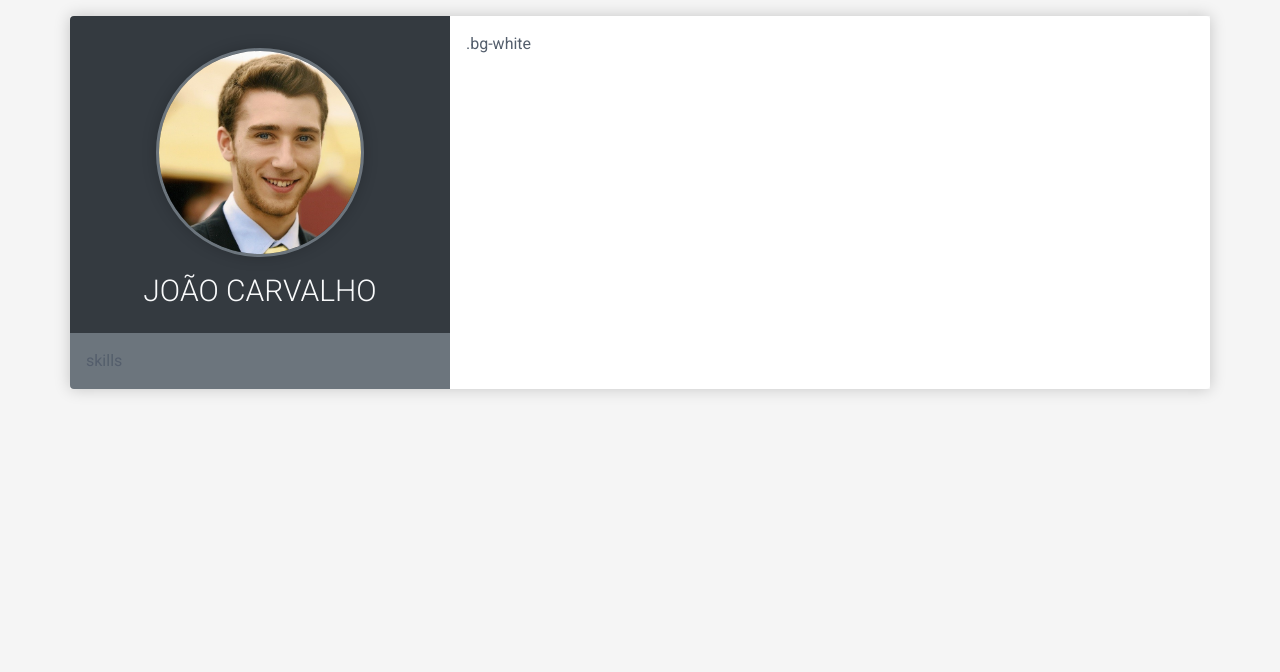
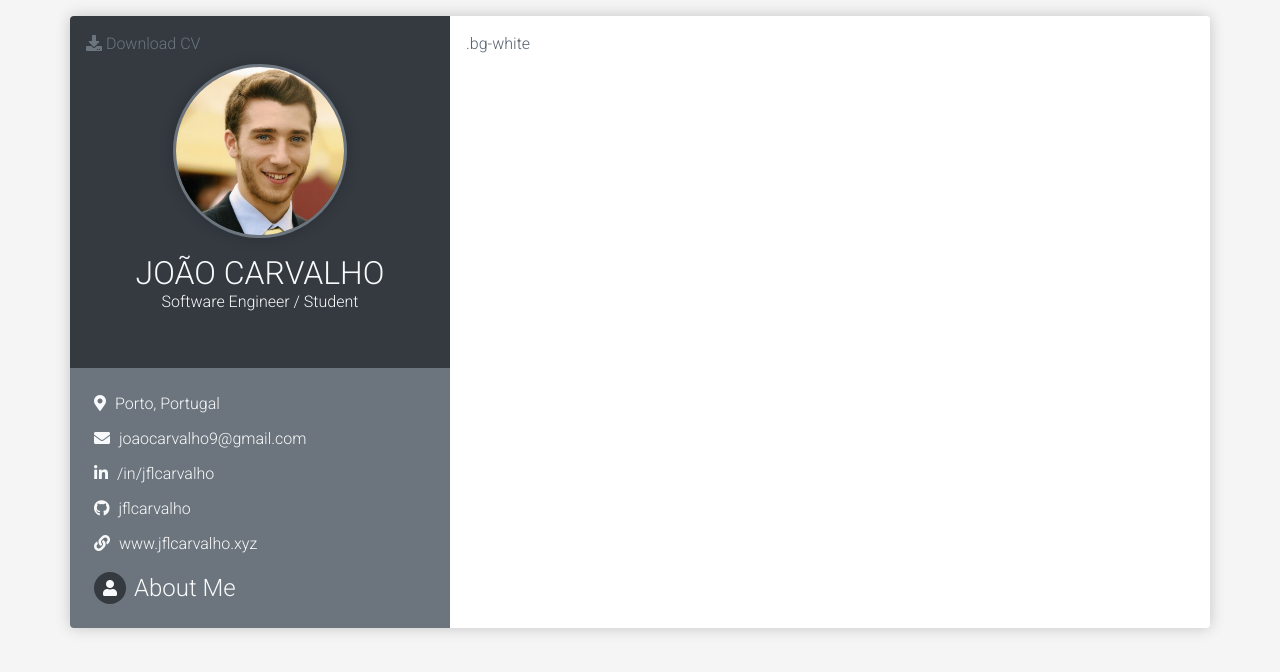
Before and after one commit to jflcarvalho/online-CV, a plain HTML site: page index.html in a window 1280 px wide. Drawn offline with nearby package versions, Linux system fonts and the light colour scheme.

Commit message:
contact list

```diff
--- a/assets/css/main.scss
+++ b/assets/css/main.scss
@@ -1,5 +1,6 @@
 body {
     font-family: 'Roboto', sans-serif;
+    font-weight: 300;
     color: #545E6C;
     background-color: #f5f5f5;
     min-height: 100vh;
@@ -7,20 +8,32 @@ body {
     padding: 1em;
 }
 
-.rounded-top-left {
-    border-top-left-radius: .25em;
+.h1, .h2, .h3, .h4, .h5, .h6, h1, h2, h3, h4, h5, h6 {
+    font-weight: 300;
 }
 
-.rounded-top-right {
+.rounded-md-top-left-to-top {
+    border-top-left-radius: .25em;
     border-top-right-radius: .25em;
 }
 
-.rounded-bottom-left {
+.rounded-md-right-to-bottom {
     border-bottom-left-radius: .25em;
+    border-bottom-right-radius: .25em;
 }
 
-.rounded-bottom-right {
-    border-bottom-right-radius: .25em;
+@media screen and (min-width: 767px) {
+    .rounded-md-top-left-to-top {
+        border-top-right-radius: 0;
+    }
+    .rounded-md-bottom-left {
+        border-bottom-left-radius: .25em;
+    }
+
+    .rounded-md-right-to-bottom {
+        border-top-right-radius: .25em;
+        border-bottom-left-radius: 0;
+    }
 }
 
 .shadow-light {
@@ -32,7 +45,19 @@ body {
     border: 3px solid #dee2e6;
 }
 
-.profile-name {
-    font-size: 30px;
-    font-weight: 300;
+.contact-list li{
+    margin-bottom: .7em;
 }
+
+.contact-list li i{
+    margin-right: 5px;
+}
+
+.rounded-background-icon {
+    width: 2em;
+    height: 2em;
+    border-radius: 50%;
+    text-align: center;
+    line-height: 2em;
+    vertical-align: middle;
+}
--- a/index.html
+++ b/index.html
@@ -20,20 +20,47 @@
     <script src="assets/js/main.js"></script>
 </head>
 <body>
-    <div class="container">
+    <div class="container rounded">
 
-        <div class="row shadow-light">
+        <div class="row shadow-light rounded">
             <div class="col-md-4 p-0">
-                <div class="p-3 bg-dark rounded-top-left">
-                    <img id="profile-img" src="assets/img/profile-square.jpg" alt="profile-img" width="60%" height="60%" class="shadow-light my-3 rounded-circle mx-auto d-block border-3 border-secondary">
-                    <h1 class="text-light text-center profile-name">JOÃO CARVALHO</h1>
+                <div class="p-3 py-5 bg-dark rounded-md-top-left-to-top">
+                    <a href="#" class="text-secondary position-absolute" style="margin-top: -2em;"><i class="fas fa-download"></i> Download CV</a>
+                    <img id="profile-img" src="assets/img/profile-square.jpg" alt="profile-img" width="50%" height="50%" class="shadow-light mb-3 rounded-circle mx-auto d-block border-3 border-secondary">
+                    <h1 class="text-light text-center mb-0 h2">JOÃO CARVALHO</h1>
+                    <h2 class="text-light text-center h6">Software Engineer / Student</h2>
                 </div>
 
-                <div class="p-3 bg-secondary rounded-bottom-left">
-                    skills
+                <div class="p-4 bg-secondary rounded-md-bottom-left text-light">
+                    <ul class="list-unstyled contact-list">
+                        <li class="location">
+                                <i class="fas fa-map-marker-alt"></i>
+                                <span>Porto, Portugal</span>
+                        </li>
+                        <li class="email">
+                                <i class="fas fa-envelope"></i>
+                                <a href="mailto:joaocarvalho9@gmail.com?Subject=Contact%20me" class="text-light">joaocarvalho9@gmail.com</a>
+                        </li>
+                        <li class="linkedin">
+                                <i class="fab fa-linkedin-in"></i>
+                                <a href="https://www.linkedin.com/in/jflcarvalho/" class="text-light">/in/jflcarvalho</a>
+                        </li>
+                        <li class="github">
+                                <i class="fab fa-github"></i>
+                                <a href="https://github.com/jflcarvalho/" class="text-light">jflcarvalho</a>
+                        </li>
+                        <li class="website">
+                                <i class="fas fa-link"></i>
+                                <a href="https://www.jflcarvalho.xyz" class="text-light">www.jflcarvalho.xyz</a>
+                        </li>
+                    </ul>
+                    <div class="d-flex align-items-center">
+                        <i class="fas fa-user rounded-background-icon bg-dark"></i>
+                        <h4 class="mb-0 ml-2">About Me</h4>
+                    </div>
                 </div>
             </div>
-            <div class="col-md-8 p-3 bg-white rounded-right">
+            <div class="col-md-8 p-3 bg-white rounded-md-right-to-bottom">
                 .bg-white
             </div>
         </div>
```
Also changed, not shown: assets/css/main.css, 1 other file.
